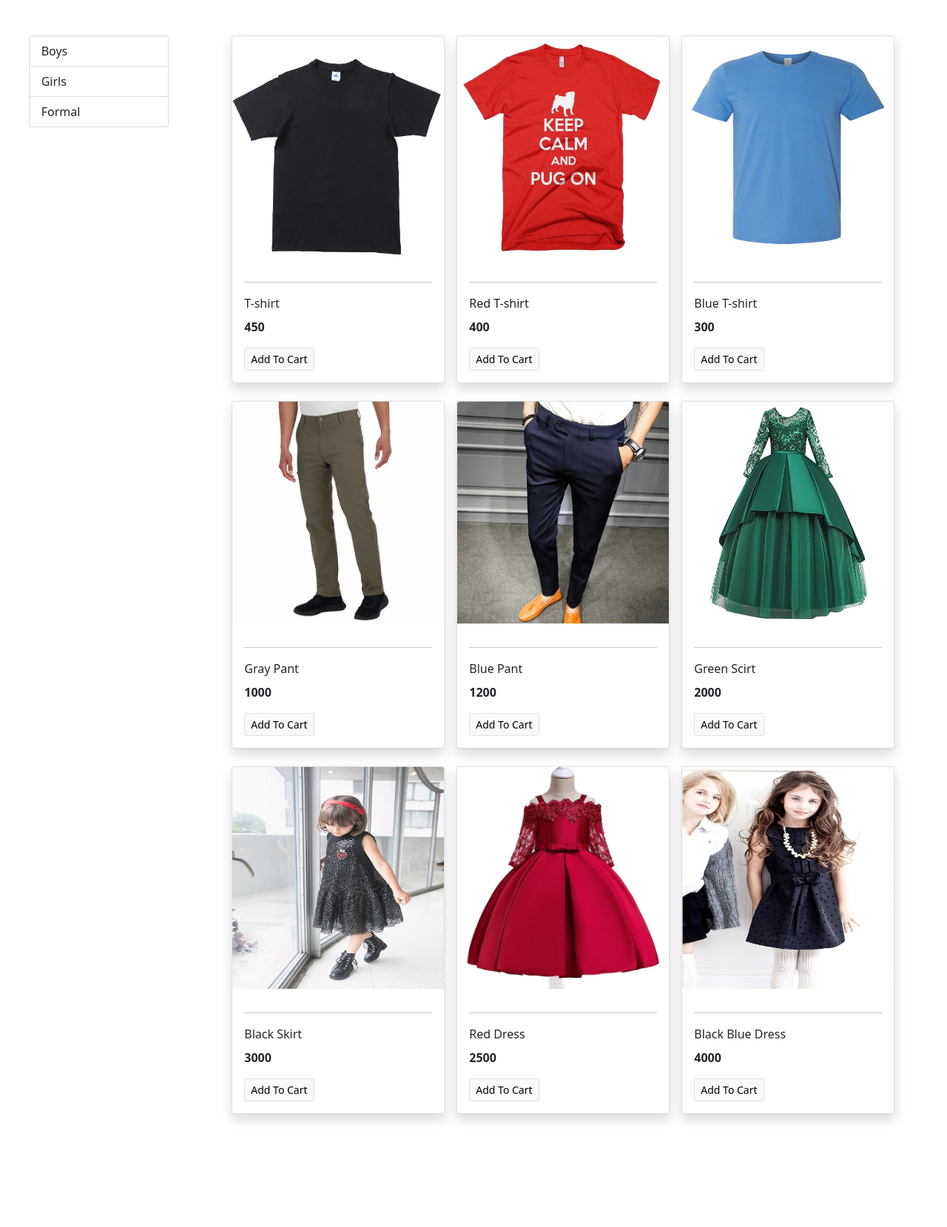
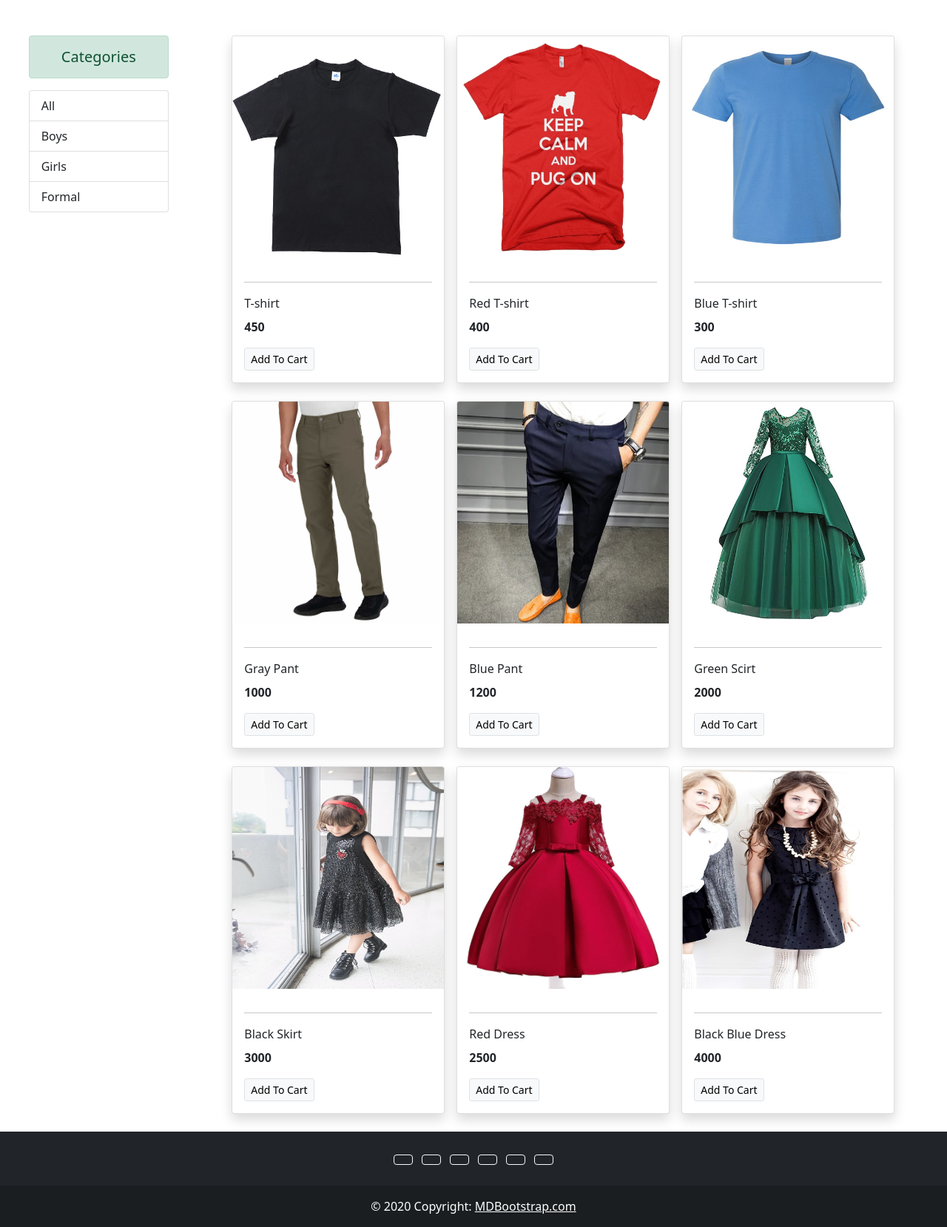
Before and after one commit to Muntasir2179/Eshop, a Django app: page / in a window 1280 px wide. Shown: the part 56-1715 px from the top of the page at 74% size. Before the commit the page ends 1573 px from the top, so only its background shows below. Run offline with Django 4.2, Linux system fonts and the light colour scheme; data comes from the database, SQL or seed files in the repository; both versions use the stored data as it was after the commit.

Commit message:
All categories - Font awesome installed and added

```diff
--- a/Eshop/settings.py
+++ b/Eshop/settings.py
@@ -37,6 +37,7 @@
     'django.contrib.sessions',
     'django.contrib.messages',
     'django.contrib.staticfiles',
+    'fontawesomefree',
     'store',
 ]
 
--- a/store/templates/base.html
+++ b/store/templates/base.html
@@ -1,9 +1,16 @@
+{% load static %}
 <!doctype html>
 <html lang="en">
 <head>
     <meta charset="utf-8">
     <meta name="viewport" content="width=device-width, initial-scale=1">
     <link href="https://cdn.jsdelivr.net/npm/bootstrap@5.0.2/dist/css/bootstrap.min.css" rel="stylesheet" integrity="sha384-EVSTQN3/azprG1Anm3QDgpJLIm9Nao0Yz1ztcQTwFspd3yD65VohhpuuCOmLASjC" crossorigin="anonymous">
+    {% comment %} font awsome links starts {% endcomment %}
+    <link href="{% static 'fontawesomefree/css/fontawesome.css' %}" rel="stylesheet" type="text/css">
+    <link href="{% static 'fontawesomefree/css/brands.css' %}" rel="stylesheet" type="text/css">
+    <link href="{% static 'fontawesomefree/css/solid.css' %}" rel="stylesheet" type="text/css">
+    {% comment %} font awsome link ends {% endcomment %}
+
     <title>Hello, world!</title>
 </head>
 <body>
@@ -31,6 +38,42 @@
     {% block content %}
     {% endblock content %}
 
+    {% comment %} footer starts {% endcomment %}
+    <footer class="bg-dark text-center text-white">
+        <!-- Grid container -->
+        <div class="container p-4 pb-0">
+          <!-- Section: Social media -->
+          <section class="mb-4">
+            <!-- Facebook -->
+            <a class="btn btn-outline-light btn-floating m-1" href="#!" role="button"><i class="fab fa-facebook-f"></i></a>
+
+            <!-- Twitter -->
+            <a class="btn btn-outline-light btn-floating m-1" href="#!" role="button"><i class="fab fa-twitter"></i></a>
+
+            <!-- Google -->
+            <a class="btn btn-outline-light btn-floating m-1" href="#!" role="button"><i class="fab fa-google"></i></a>
+
+            <!-- Instagram -->
+            <a class="btn btn-outline-light btn-floating m-1" href="#!" role="button"><i class="fab fa-instagram"></i></a>
+
+            <!-- Linkedin -->
+            <a class="btn btn-outline-light btn-floating m-1" href="#!" role="button"><i class="fab fa-linkedin-in"></i></a>
+
+            <!-- Github -->
+            <a class="btn btn-outline-light btn-floating m-1" href="#!" role="button"><i class="fab fa-github"></i></a>
+          </section>
+          <!-- Section: Social media -->
+        </div>
+        <!-- Grid container -->
+
+        <!-- Copyright -->
+        <div class="text-center p-3" style="background-color: rgba(0, 0, 0, 0.2);">
+          © 2020 Copyright:
+          <a class="text-white" href="https://mdbootstrap.com/">MDBootstrap.com</a>
+        </div>
+        <!-- Copyright -->
+      </footer>
+    {% comment %} footer ends {% endcomment %}
     <script src="https://cdn.jsdelivr.net/npm/bootstrap@5.0.2/dist/js/bootstrap.bundle.min.js" integrity="sha384-MrcW6ZMFYlzcLA8Nl+NtUVF0sA7MsXsP1UyJoMp4YLEuNSfAP+JcXn/tWtIaxVXM" crossorigin="anonymous"></script>
 </body>
 </html>
--- a/store/templates/index.html
+++ b/store/templates/index.html
@@ -5,7 +5,11 @@
     <div class="row">
         {% comment %} filter {% endcomment %}
         <div class="col-lg-2 mx-auto">
+            <div>
+                <p class="alert alert-success mb-3 font h5 text-center">Categories</p>
+            </div>
             <div class="list-group">
+                <a href="/?category=-1" class="list-group-item list-group-item-action">All</a>
                 {% for category in categories %}
                 <a href="/?category={{category.id}}" class="list-group-item list-group-item-action">{{category.name}}</a>
                 {% endfor %}
--- a/store/views.py
+++ b/store/views.py
@@ -8,10 +8,12 @@
     products = None
     categories = Category.get_all_categories()
     categoryId = request.GET.get('category')
-
     if categoryId:
-        products = Product.get_all_products_by_categoryId(
-            category_id=categoryId)
+        if categoryId == "-1":
+            products = Product.get_all_products()
+        else:
+            products = Product.get_all_products_by_categoryId(
+                category_id=categoryId)
     else:
         products = Product.get_all_products()
     data = {
```
Also changed, not shown: db.sqlite3.
